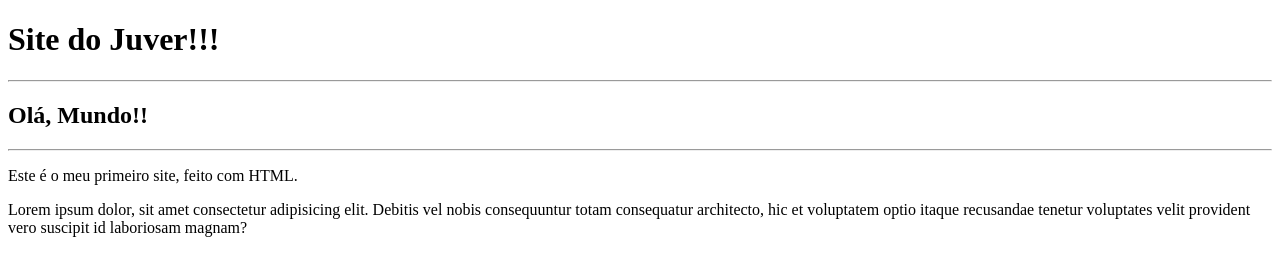
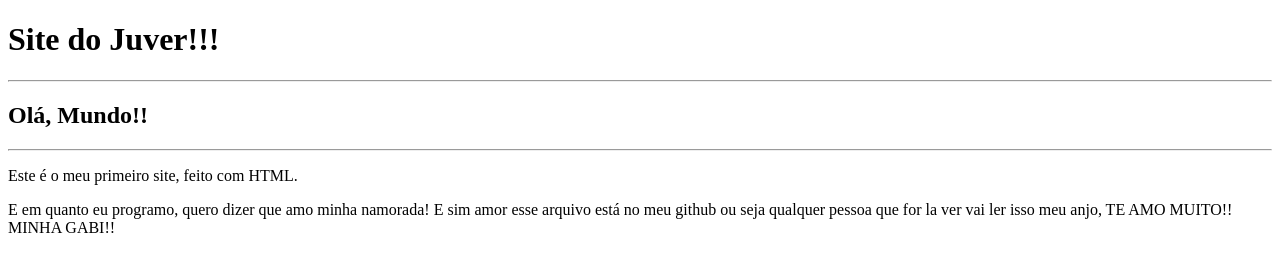
Before and after one commit to Felipe-Juver/Ola-Mundo, a plain HTML site: page site-exemplo/index.html in a window 1280 px wide. Drawn offline with Linux system fonts and the light colour scheme.

Commit message:
Update index.html

```diff
--- a/site-exemplo/index.html
+++ b/site-exemplo/index.html
@@ -11,6 +11,6 @@
     <h2>Olá, Mundo!!</h2>
     <hr>
     <p>Este é o meu primeiro site, feito com HTML.</p>
-    <p>Lorem ipsum dolor, sit amet consectetur adipisicing elit. Debitis vel nobis consequuntur totam consequatur architecto, hic et voluptatem optio itaque recusandae tenetur voluptates velit provident vero suscipit id laboriosam magnam?</p>
+    <p>E em quanto eu programo, quero dizer que amo minha namorada! E sim amor esse arquivo está no meu github ou seja qualquer pessoa que for la ver vai ler isso meu anjo, TE AMO MUITO!! MINHA GABI!!</p>
 </body>
 </html>
```
